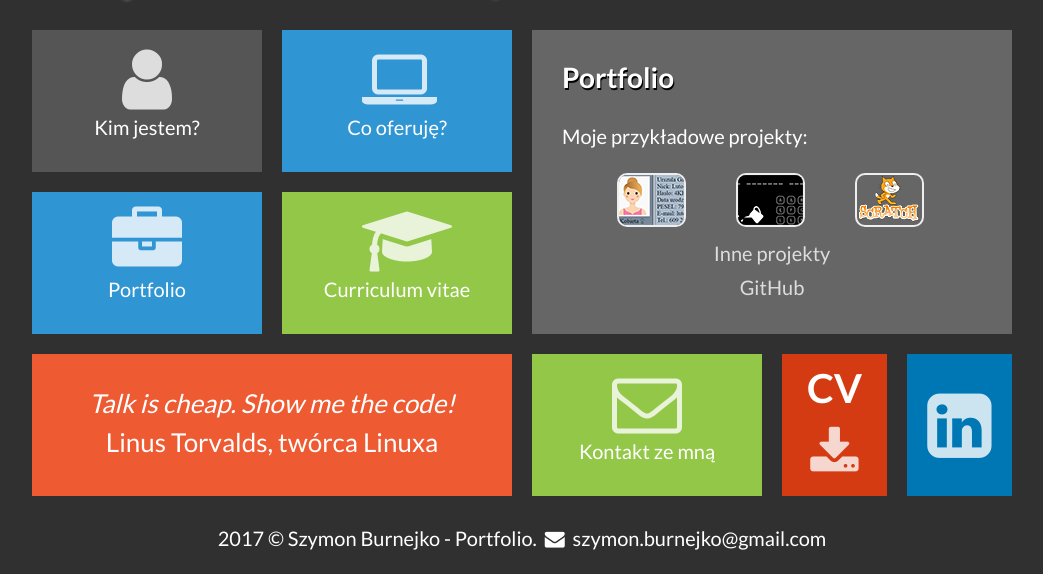
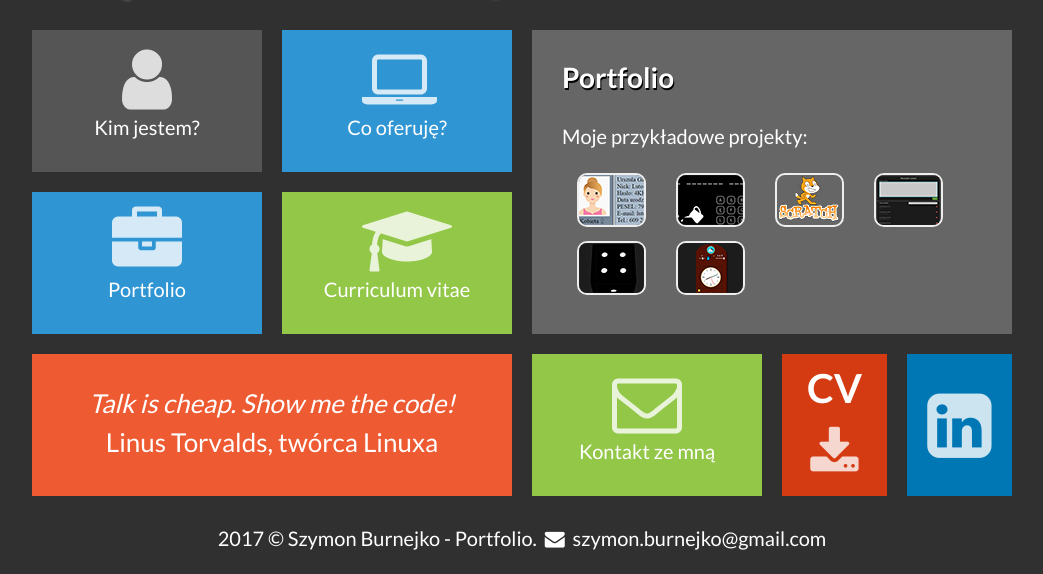
Before and after one commit to onufry7/cv-page, a PHP site: page /burnejko-portfolio in a window 1280 px wide. Shown: the part 91-665 px from the top of the page, without its empty margins (118-1161 px from the left). Run offline with PHP 8.4, Linux system fonts and the light colour scheme; some libraries are stand-ins or nearby versions.

Commit message:
Dodanie projektów, poprawa wyglądu.

```diff
--- a/css/style.css
+++ b/css/style.css
@@ -112,6 +112,7 @@ body
 	background-color: #666;
 	text-align: justify;
 	padding: 30px;
+	position: relative;
 }
 
 .tile5 h1
@@ -201,13 +202,13 @@ a.txtcv:hover
 {
 	width: 420px;
 	text-align: center;
-	padding: 0 30px;
+	padding: 0;
 	position: relative;
 }
 
 .imgportfolio
 {
-	margin: 5px 25px;
+	margin: 5px 15px;
 	padding: 0;
 	float: left;
 	border: 0px solid #fff;
@@ -268,12 +269,13 @@ a.txtcv:hover
 	position: absolute;
 	width: 250px;
 	min-height: 60px;
-	bottom: 120px;
-	left: 80px;
+	bottom: 140%;
+	left: 40%;
 	display: flex;
 	justify-content: center;
 	align-items: center;
 	background-color: #777;
+	z-index: 10;
 }
 
 
--- a/subpage/portfolio.html
+++ b/subpage/portfolio.html
@@ -16,7 +16,27 @@
 					<img src="images/scratch.png" alt="Projekt w Scratchu" />
 				</a>
 			</div>
+			<div class="imgportfolio tooltip3" data-tooltip="Aplikacja typu ToDo.">
+				<a href="https://portfolio.burnejko.eu/projekty/todo/" target="_blank">
+					<img src="images/todo.png" alt="Aplikacja ToDo" />
+				</a>
+			</div>
+			<div class="imgportfolio tooltip3" data-tooltip="Symulator kostki 3D.">
+				<a href="https://portfolio.burnejko.eu/projekty/kostka/" target="_blank">
+					<img src="images/kostka.png" alt="Symulator kostki" />
+				</a>
+			</div>
+			<div class="imgportfolio tooltip3" data-tooltip="Symulator zegara.">
+				<a href="https://portfolio.burnejko.eu/projekty/zegar/" target="_blank">
+					<img src="images/zegar.png" alt="Symulator zegara" />
+				</a>
+			</div>
+			<!--
+			<div class="imgportfolio tooltip3" data-tooltip="Aplikacja do zmiany rozmiaru plików graficznych.">
+				<a href="https://portfolio.burnejko.eu/projekty/kingsajz/" target="_blank">
+					<img src="images/kingsajz.png" alt="KingSajz" />
+				</a>
+			</div>
+			-->
 			<div style="clear: both"></div>
 		</div>
-		<div class="linkBlock"><a href="https://portfolio.burnejko.eu">Inne projekty</a></div>
-		<div class="linkBlock"><a href="https://github.com/Onufry7">GitHub</a></div>
```
Also changed, not shown: images/kingsajz.png (added), images/kostka.png (added), images/todo.png (added), images/zegar.png (added), 1 other file.
